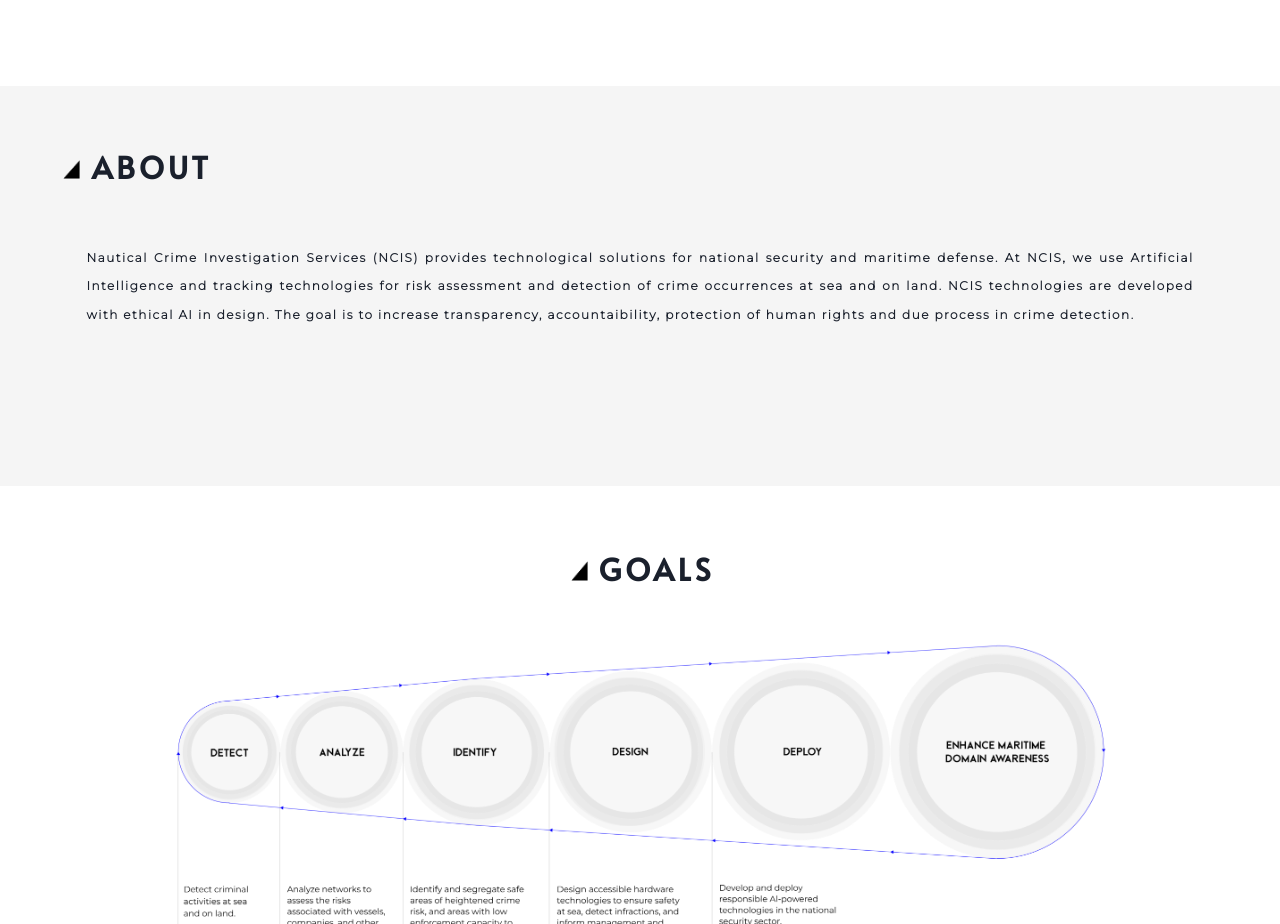
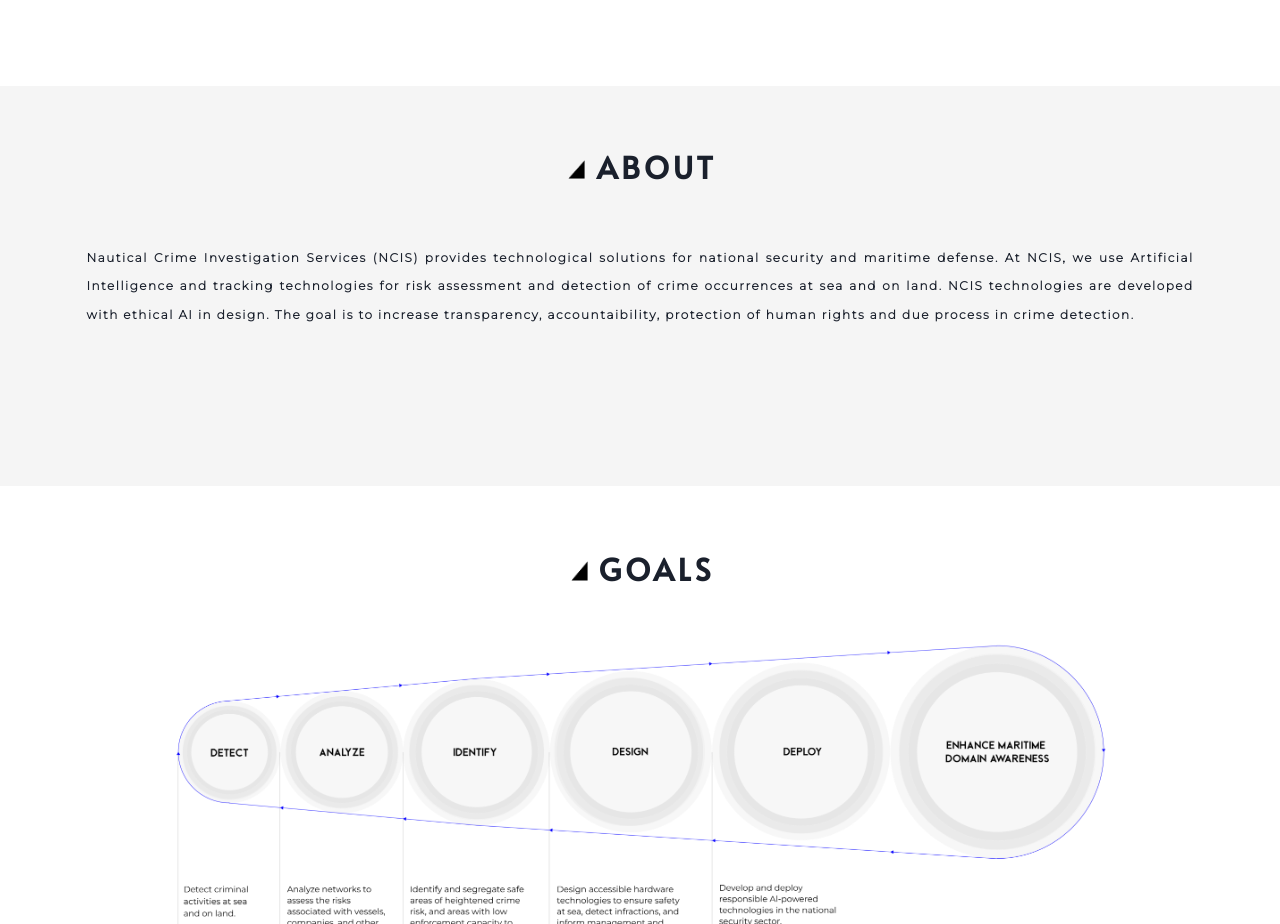
Before and after one commit to janayee-c/ncis, a React (Create React App) app in the folder ncis/: page / in a window 1280 px wide. Shown: the part 1380-2304 px from the top of the page. Built offline with nearby package versions, Linux system fonts and the light colour scheme.

Commit message:
centered

```diff
--- a/ncis/src/components/About.jsx
+++ b/ncis/src/components/About.jsx
@@ -8,7 +8,7 @@
   return (
     <section id="about">
       <Container className="acontainer" maxWidth="100%" maxHeight="auto" padding="3%">
-      <Heading title="ABOUT"></Heading>
+      <Heading title="ABOUT" center={true} ></Heading>
         <div className="content" textAlign="center">
          <p>{ABOUT}</p>
         </div>
--- a/ncis/src/components/Ethos.jsx
+++ b/ncis/src/components/Ethos.jsx
@@ -39,7 +39,7 @@
   return (
     <section id="ethos">
       <Container className="econtainer" maxW="100%" padding="5%">
-        <Heading title="ETHOS" />
+        <Heading title="ETHOS" center={true} />
         <div className="slider-container ethos-slider-container" >
           <Slider {...settings} ref={sliderRef}>
             {ethosElements.map((element, index) => (
```
